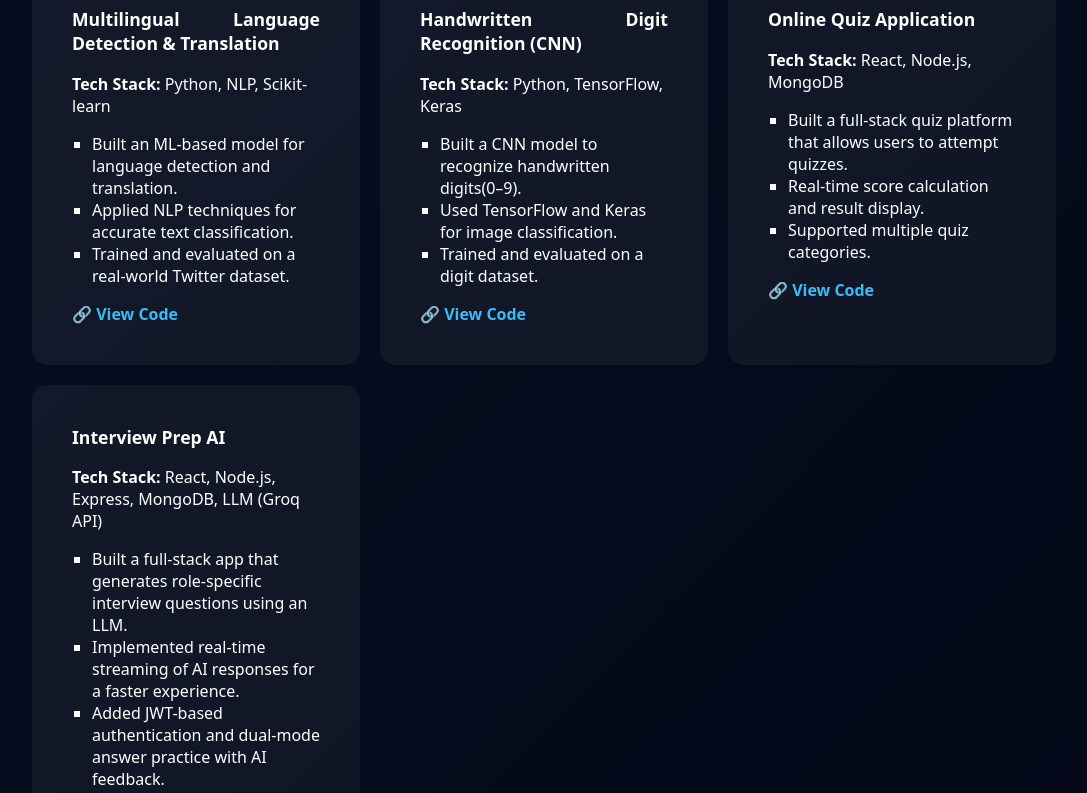
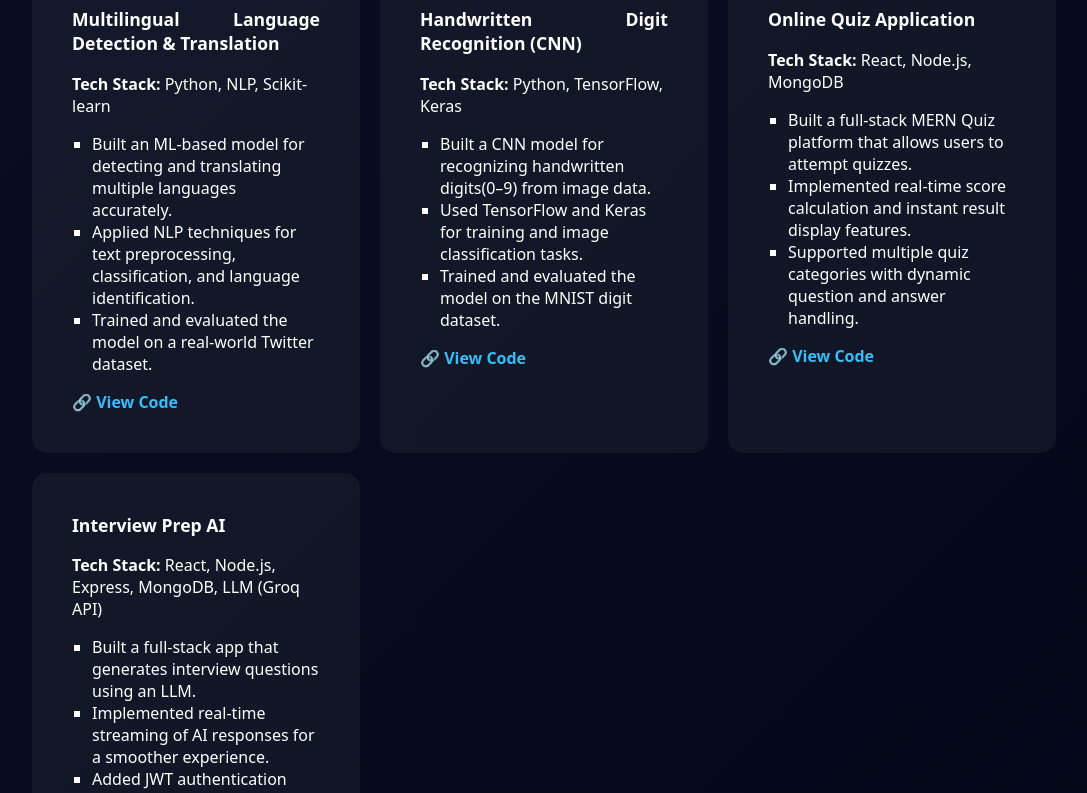
Before and after one commit to nishikasingh31/Portfolio, a React (Vite) app: page / in a window 1280 px wide. Shown: the part 3860-4653 px from the top of the page, without its empty margins (96-1183 px from the left). Built offline with nearby package versions, Linux system fonts and the light colour scheme.

Commit message:
Update Projects.jsx

```diff
--- a/src/pages/Projects.jsx
+++ b/src/pages/Projects.jsx
@@ -13,9 +13,9 @@ const Projects = () => {
           <p><strong>Tech Stack:</strong> Python, NLP, Scikit-learn</p>
 
           <ul>
-            <li>Built an ML-based model for language detection and translation.</li>
-            <li>Applied NLP techniques for accurate text classification.</li>
-            <li>Trained and evaluated on a real-world Twitter dataset.</li>
+            <li>Built an ML-based model for detecting and translating multiple languages accurately.</li>
+            <li>Applied NLP techniques for text preprocessing, classification, and language identification.</li>
+            <li>Trained and evaluated the model on a real-world Twitter dataset.</li>
 
           </ul>
 
@@ -36,9 +36,9 @@ const Projects = () => {
           <p><strong>Tech Stack:</strong> Python, TensorFlow, Keras</p>
 
           <ul>
-             <li>Built a CNN model to recognize handwritten digits(0–9).</li>
-             <li>Used TensorFlow and Keras for image classification.</li>
-             <li>Trained and evaluated on a digit dataset.</li>
+             <li>Built a CNN model for recognizing handwritten digits(0–9) from image data.</li>
+             <li>Used TensorFlow and Keras for training and image classification tasks.</li>
+             <li>Trained and evaluated the model on the MNIST digit dataset.</li>
           </ul>
 
           <a
@@ -58,9 +58,9 @@ const Projects = () => {
           <p><strong>Tech Stack:</strong> React, Node.js, MongoDB</p>
 
           <ul>
-            <li>Built a full-stack quiz platform that allows users to attempt quizzes.</li>
-            <li>Real-time score calculation and result display.</li>
-            <li>Supported multiple quiz categories.</li>
+            <li>Built a full-stack MERN Quiz platform that allows users to attempt quizzes.</li>
+            <li>Implemented real-time score calculation and instant result display features.</li>
+            <li>Supported multiple quiz categories with dynamic question and answer handling.</li>
 
           </ul>
 
@@ -81,9 +81,9 @@ const Projects = () => {
 
           <p><strong>Tech Stack:</strong> React, Node.js, Express, MongoDB, LLM (Groq API)</p>
           <ul>
-            <li>Built a full-stack app that generates role-specific interview questions using an LLM.</li>
-            <li>Implemented real-time streaming of AI responses for a faster experience.</li>
-            <li>Added JWT-based authentication and dual-mode answer practice with AI feedback.</li>
+            <li>Built a full-stack app that generates interview questions using an LLM.</li>
+            <li>Implemented real-time streaming of AI responses for a smoother experience.</li>
+            <li>Added JWT authentication with AI-based feedback and scoring features.</li>
           </ul>
 
           <a
```
